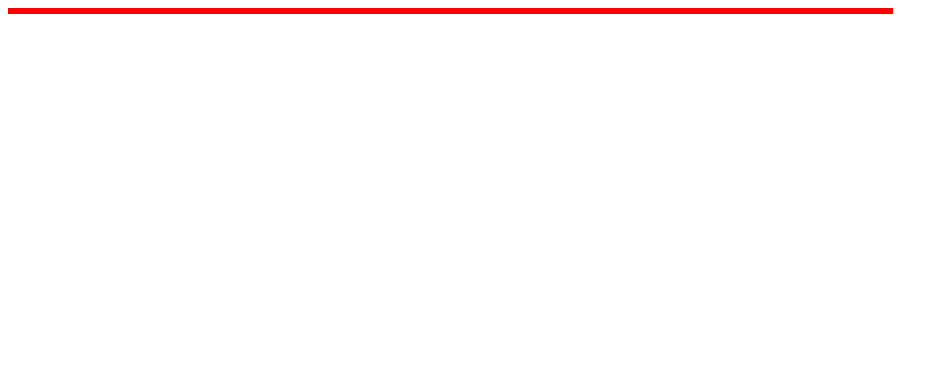
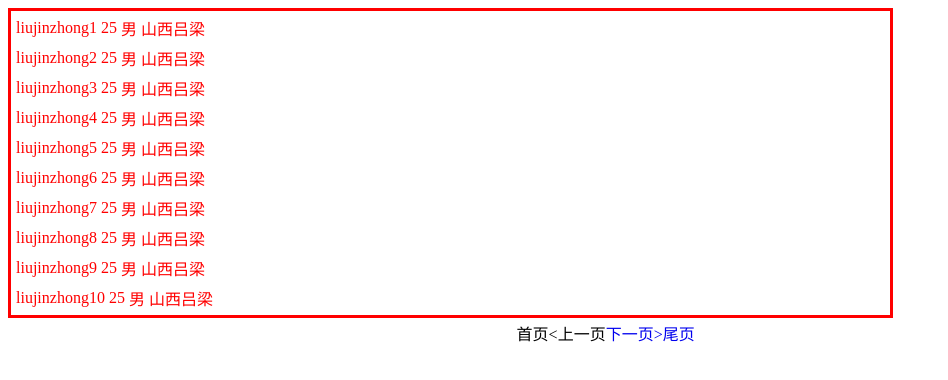
Before and after one commit to houzhanshan/js-pagination, a plain HTML site: page index.html in a window 1280 px wide. Shown: the whole page, without its empty margins (0-948 px from the left). Drawn offline with Linux system fonts and the light colour scheme.

Commit message:
Update index.html

```diff
--- a/index.html
+++ b/index.html
@@ -1,7 +1,7 @@
 <html>
 <head>
     <meta charset='utf-8'>
-<script type="text/javascript" src="index.js"></script>
+<script type="text/javascript" src="pagination.js"></script>
 
  <style type="text/css">
     #idData {color: red;border: solid;text-align: center;}
@@ -10,9 +10,54 @@
 </head>
 <body onLoad="goPage(1,10);">
 <table id="idData" width="70%">
+
 </table>
     <table width="60%" align="right">
         <tr><td><div id="barcon" name="barcon"></div></td></tr>
     </table>
+<script>
+    var inerH ="<tr><td>liujinzhong1</td><td>25</td><td>男</td><td>山西吕梁</td></tr>\n" +
+        "    <tr><td>liujinzhong2</td><td>25</td><td>男</td><td>山西吕梁</td></tr>\n" +
+        "    <tr><td>liujinzhong3</td><td>25</td><td>男</td><td>山西吕梁</td></tr>\n" +
+        "    <tr><td>liujinzhong4</td><td>25</td><td>男</td><td>山西吕梁</td></tr>\n" +
+        "    <tr><td>liujinzhong5</td><td>25</td><td>男</td><td>山西吕梁</td></tr>\n" +
+        "    <tr><td>liujinzhong6</td><td>25</td><td>男</td><td>山西吕梁</td></tr>\n" +
+        "    <tr><td>liujinzhong7</td><td>25</td><td>男</td><td>山西吕梁</td></tr>\n" +
+        "    <tr><td>liujinzhong8</td><td>25</td><td>男</td><td>山西吕梁</td></tr>\n" +
+        "    <tr><td>liujinzhong9</td><td>25</td><td>男</td><td>山西吕梁</td></tr>\n" +
+        "    <tr><td>liujinzhong10</td><td>25</td><td>男</td><td>山西吕梁</td></tr>\n" +
+        "    <tr><td>liujinzhong11</td><td>25</td><td>男</td><td>山西吕梁</td></tr>\n" +
+        "    <tr><td>liujinzhong12</td><td>25</td><td>男</td><td>山西吕梁</td></tr>\n" +
+        "    <tr><td>liujinzhong13</td><td>25</td><td>男</td><td>山西吕梁</td></tr>\n" +
+        "    <tr><td>liujinzhong14</td><td>25</td><td>男</td><td>山西吕梁</td></tr>\n" +
+        "    <tr><td>liujinzhong15</td><td>25</td><td>男</td><td>山西吕梁</td></tr>\n" +
+        "    <tr><td>liujinzhong16</td><td>25</td><td>男</td><td>山西吕梁</td></tr>\n" +
+        "    <tr><td>liujinzhong17</td><td>25</td><td>男</td><td>山西吕梁</td></tr>\n" +
+        "    <tr><td>liujinzhong18</td><td>25</td><td>男</td><td>山西吕梁</td></tr>\n" +
+        "    <tr><td>liujinzhong19</td><td>25</td><td>男</td><td>山西吕梁</td></tr>\n" +
+        "    <tr><td>liujinzhong20</td><td>25</td><td>男</td><td>山西吕梁</td></tr>\n" +
+        "    <tr><td>liujinzhong21</td><td>25</td><td>男</td><td>山西吕梁</td></tr>\n" +
+        "    <tr><td>liujinzhong22</td><td>25</td><td>男</td><td>山西吕梁</td></tr>\n" +
+        "    <tr><td>liujinzhong23</td><td>25</td><td>男</td><td>山西吕梁</td></tr>\n" +
+        "    <tr><td>liujinzhong24</td><td>25</td><td>男</td><td>山西吕梁</td></tr>\n" +
+        "    <tr><td>liujinzhong25</td><td>25</td><td>男</td><td>山西吕梁</td></tr>\n" +
+        "    <tr><td>liujinzhong26</td><td>25</td><td>男</td><td>山西吕梁</td></tr>\n" +
+        "    <tr><td>liujinzhong27</td><td>25</td><td>男</td><td>山西吕梁</td></tr>\n" +
+        "    <tr><td>liujinzhong28</td><td>25</td><td>男</td><td>山西吕梁</td></tr>\n" +
+        "    <tr><td>liujinzhong29</td><td>25</td><td>男</td><td>山西吕梁</td></tr>\n" +
+        "    <tr><td>liujinzhong30</td><td>25</td><td>男</td><td>山西吕梁</td></tr>\n" +
+        "    <tr><td>liujinzhong31</td><td>25</td><td>男</td><td>山西吕梁</td></tr>\n" +
+        "    <tr><td>liujinzhong32</td><td>25</td><td>男</td><td>山西吕梁</td></tr>\n" +
+        "    <tr><td>liujinzhong33</td><td>25</td><td>男</td><td>山西吕梁</td></tr>\n" +
+        "    <tr><td>liujinzhong34</td><td>25</td><td>男</td><td>山西吕梁</td></tr>\n" +
+        "    <tr><td>liujinzhong35</td><td>25</td><td>男</td><td>山西吕梁</td></tr>\n" +
+        "    <tr><td>liujinzhong36</td><td>25</td><td>男</td><td>山西吕梁</td></tr>\n" +
+        "    <tr><td>liujinzhong37</td><td>25</td><td>男</td><td>山西吕梁</td></tr>\n" +
+        "    <tr><td>liujinzhong38</td><td>25</td><td>男</td><td>山西吕梁</td></tr>\n" +
+        "    <tr><td>liujinzhong39</td><td>25</td><td>男</td><td>山西吕梁</td></tr>\n" +
+        "    <tr><td>liujinzhong40</td><td>25</td><td>男</td><td>山西吕梁</td></tr>";
+    var itable = document.getElementById("idData");
+    itable.innerHTML=inerH;
+</script>
 </body>
 </html>
```
